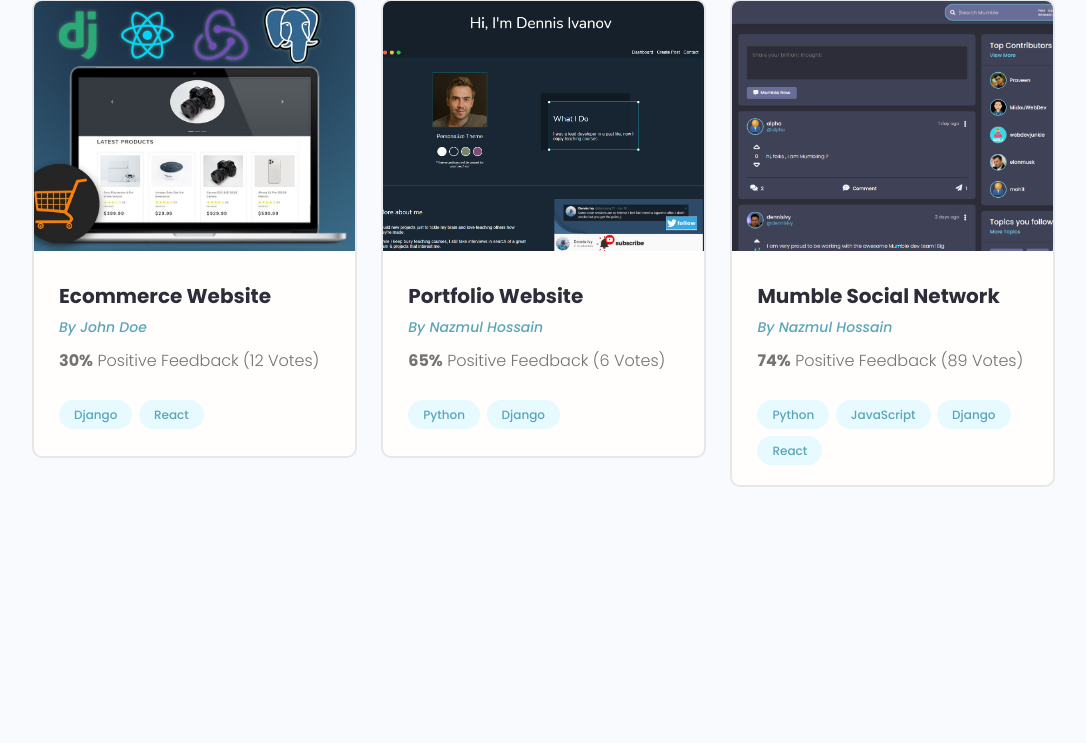
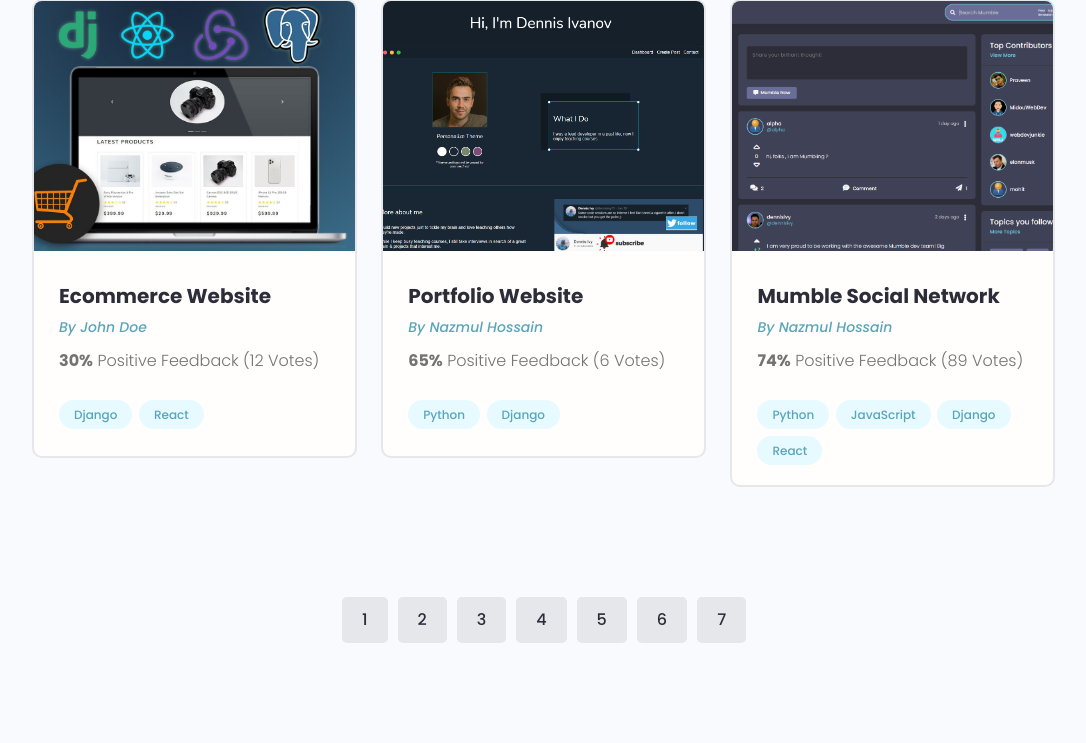
Before and after one commit to nazmulfx/DevSearch, a Django app: page /projects/ in a window 1280 px wide. Shown: the part 403-1146 px from the top of the page, without its empty margins (96-1182 px from the left). Before the commit the page ends 890 px from the top, so only its background shows below. Run offline with Django 5.2, Linux system fonts and the light colour scheme; data comes from the database, SQL or seed files in the repository; some libraries are stand-ins or nearby versions.

Commit message:
Pagination step-3

```diff
--- a/devsearch/projects/templates/projects/projects.html
+++ b/devsearch/projects/templates/projects/projects.html
@@ -58,6 +58,16 @@
         </div>
       </div>
     </section>
+
+
+    <div class="pagination">
+      <ul class="container">
+        {% for page in paginator.page_range %}
+          <li><a href="?page={{page}}" class="btn page-link">{{page}}</a></li>
+        {% endfor %}
+      </ul>
+    </div>
+
   </main>
 
 
--- a/devsearch/projects/views.py
+++ b/devsearch/projects/views.py
@@ -26,7 +26,7 @@ def projects(request):
         page = paginator.num_pages
         projects = paginator.page(page)
 
-    context = {'projects':projects, 'search_query':search_query}
+    context = {'projects':projects, 'search_query':search_query, 'paginator':paginator}
     return render(request, 'projects/projects.html', context)
 
 def Singleproject(request, pk):
```
